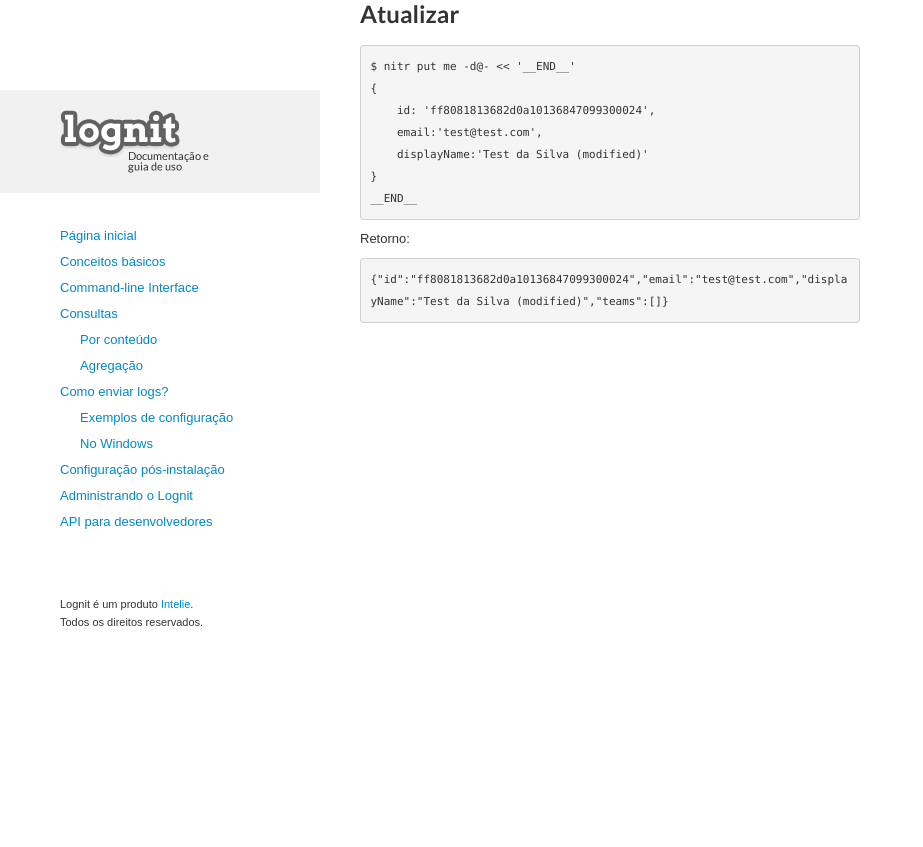
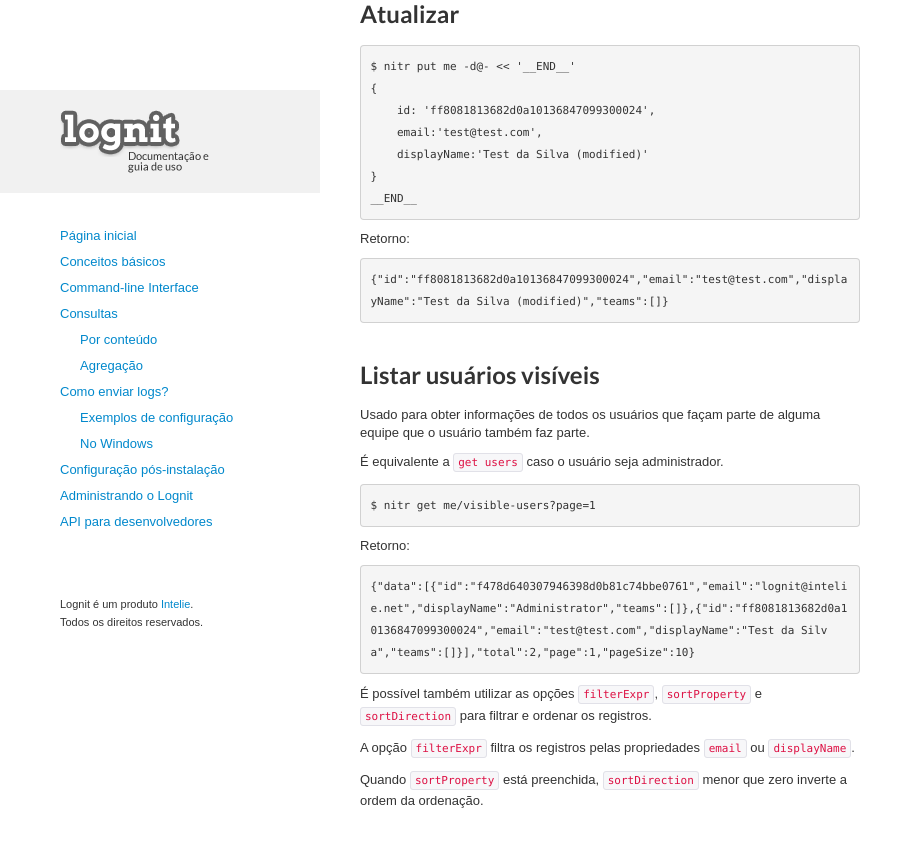
Before and after one commit to isabella232/lognit-docs, a Jekyll site: the page built from api/me.md, in a window 1280 px wide and 900 px high, scrolled down 524 px. Shown: the top 847 px of the window, without its empty margins (0-923 px from the left). Built offline with Jekyll 4.4.1, drawn with Linux system fonts in a browser that asks for light colours.

````diff
--- a/api/me.md
+++ b/api/me.md
@@ -33,3 +33,26 @@ Retorno:
 Retorno:
 
     {"id":"ff8081813682d0a10136847099300024","email":"test@test.com","displayName":"Test da Silva (modified)","teams":[]}
+
+
+##Listar usuários visíveis
+
+Usado para obter informações de todos os usuários que façam parte de alguma equipe que o usuário também faz parte.
+
+É equivalente a ```get users``` caso o usuário seja administrador.
+
+    $ nitr get me/visible-users?page=1
+
+Retorno:
+
+    {"data":[{"id":"f478d640307946398d0b81c74bbe0761","email":"lognit@intelie.net","displayName":"Administrator","teams":[]},{"id":"ff8081813682d0a10136847099300024","email":"test@test.com","displayName":"Test da Silva","teams":[]}],"total":2,"page":1,"pageSize":10}
+
+
+É possível também utilizar as opções ```filterExpr```, ```sortProperty``` e
+```sortDirection``` para filtrar e ordenar os registros.
+
+A opção ```filterExpr``` filtra os registros pelas propriedades ```email``` ou
+```displayName```.
+
+Quando ```sortProperty``` está preenchida, ```sortDirection``` menor que zero
+inverte a ordem da ordenação.
````
Also changed, not shown: api/gists.md (added, +142 -0 lines), developers.md (+1 -0 lines).
